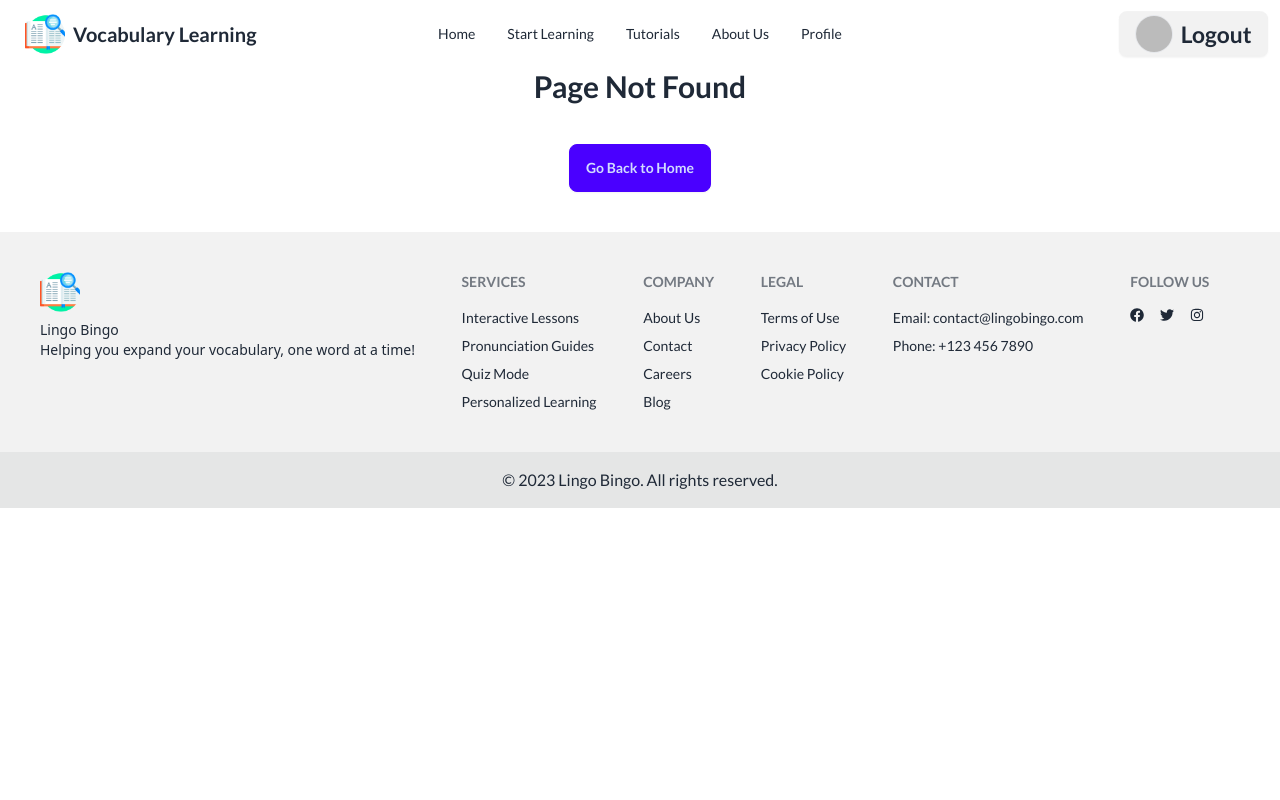
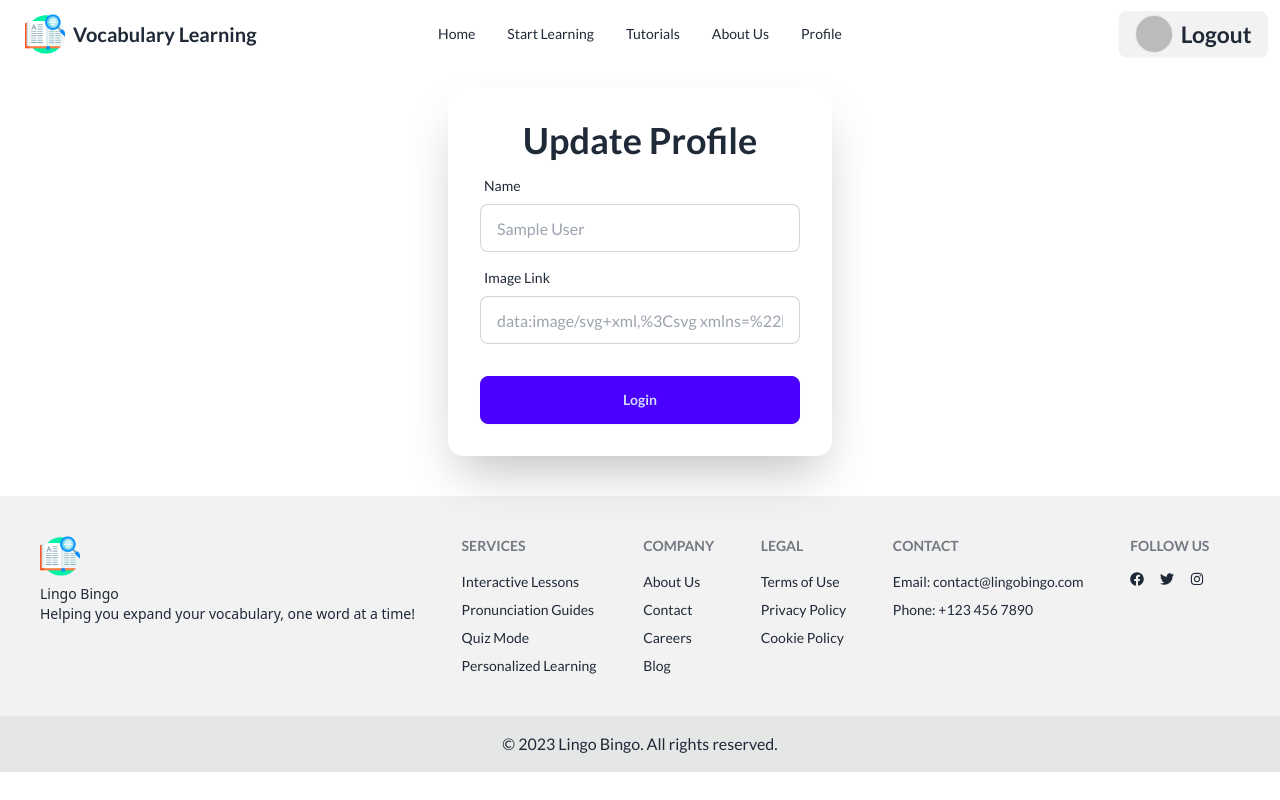
Before and after one commit to mozaddedalfeshani/p9-VocabularyLearning, a React (Vite) app: page /profileEdit in a window 1280 px wide. Built offline with nearby package versions, Linux system fonts and the light colour scheme; no server answers; sample sign-in values are in the browser's storage; a web font is replaced by a local one.

Commit message:
Refactor profile update flow; change welcome message, update profile link, and enhance UpdateProfile component with user context

```diff
--- a/src/layout/root.jsx
+++ b/src/layout/root.jsx
@@ -11,7 +11,7 @@ export default function Root() {
 
   useEffect(() => {
     if (user) {
-      toast(`${user ? `Hello, ${user.displayName}` : ""}`, {
+      toast(`Welcome, ${user.displayName}`, {
         style: {
           border: "1px solid #713200",
           padding: "16px",
--- a/src/pages/MyProfile.jsx
+++ b/src/pages/MyProfile.jsx
@@ -24,7 +24,7 @@ export default function MyProfile() {
             <h3 className="card-title">{user?.displayName || "User Name"}</h3>
             <p>{user?.email || "user@example.com"}</p>
             <button className="btn btn-danger">
-              <Link to="updateProfile">Update Profile</Link>
+              <Link to="/profileEdit">Update Profile</Link>
             </button>
           </div>
         </div>
--- a/src/pages/UpdateProfile.jsx
+++ b/src/pages/UpdateProfile.jsx
@@ -1,7 +1,41 @@
-import React from "react";
+import React, { useContext } from "react";
+import { AuthContext } from "../contexts/AuthProvider";
 
-const UpdateProfile = () => {
-  return <div>This is update profile pages</div>;
-};
-
-export default UpdateProfile;
+export default function UpdateProfile() {
+  const { user, setUser } = useContext(AuthContext);
+  console.log(user, setUser);
+  return (
+    <div className="container mx-auto flex justify-center items-center my-5">
+      <div className="card flex bg-base-100 w-full max-w-sm shrink-0 shadow-2xl">
+        <form className="card-body">
+          <h2 className="font-bold md:text-4xl text-center ">Update Profile</h2>
+          <div className="form-control">
+            <label className="label">
+              <span className="label-text">Name</span>
+            </label>
+            <input
+              type="text"
+              placeholder={`${user?.displayName || "User Name"}`}
+              className="input input-bordered"
+              required
+            />
+          </div>
+          <div className="form-control">
+            <label className="label">
+              <span className="label-text">Image Link</span>
+            </label>
+            <input
+              type="text"
+              placeholder={`${user?.photoURL || "default-photo-url"}`}
+              className="input input-bordered"
+              required
+            />
+          </div>
+          <div className="form-control mt-6">
+            <button className="btn btn-primary">Login</button>
+          </div>
+        </form>
+      </div>
+    </div>
+  );
+}
--- a/src/routes/router.jsx
+++ b/src/routes/router.jsx
@@ -10,8 +10,9 @@ import Lesson from "../pages/Lesson";
 import PrivateProvider from "./PrivateProvider";
 import MyProfile from "../pages/MyProfile";
 import WrongPage from "../pages/WrongPage"; // Add this import
-import UpdateProfile from "../pages/UpdateProfile"; // Fix import
+
 import PasswordReset from "../pages/PasswordReset";
+import UpdateProfile from "../pages/updateProfile";
 
 const router = createBrowserRouter([
   {
@@ -61,10 +62,10 @@ const router = createBrowserRouter([
         ),
       },
       {
-        path: "/updateProfile",
+        path: "/profileEdit",
         element: (
           <PrivateProvider>
-            <UpdateProfile /> {/* Fix component usage */}
+            <UpdateProfile />
           </PrivateProvider>
         ),
       },
```
